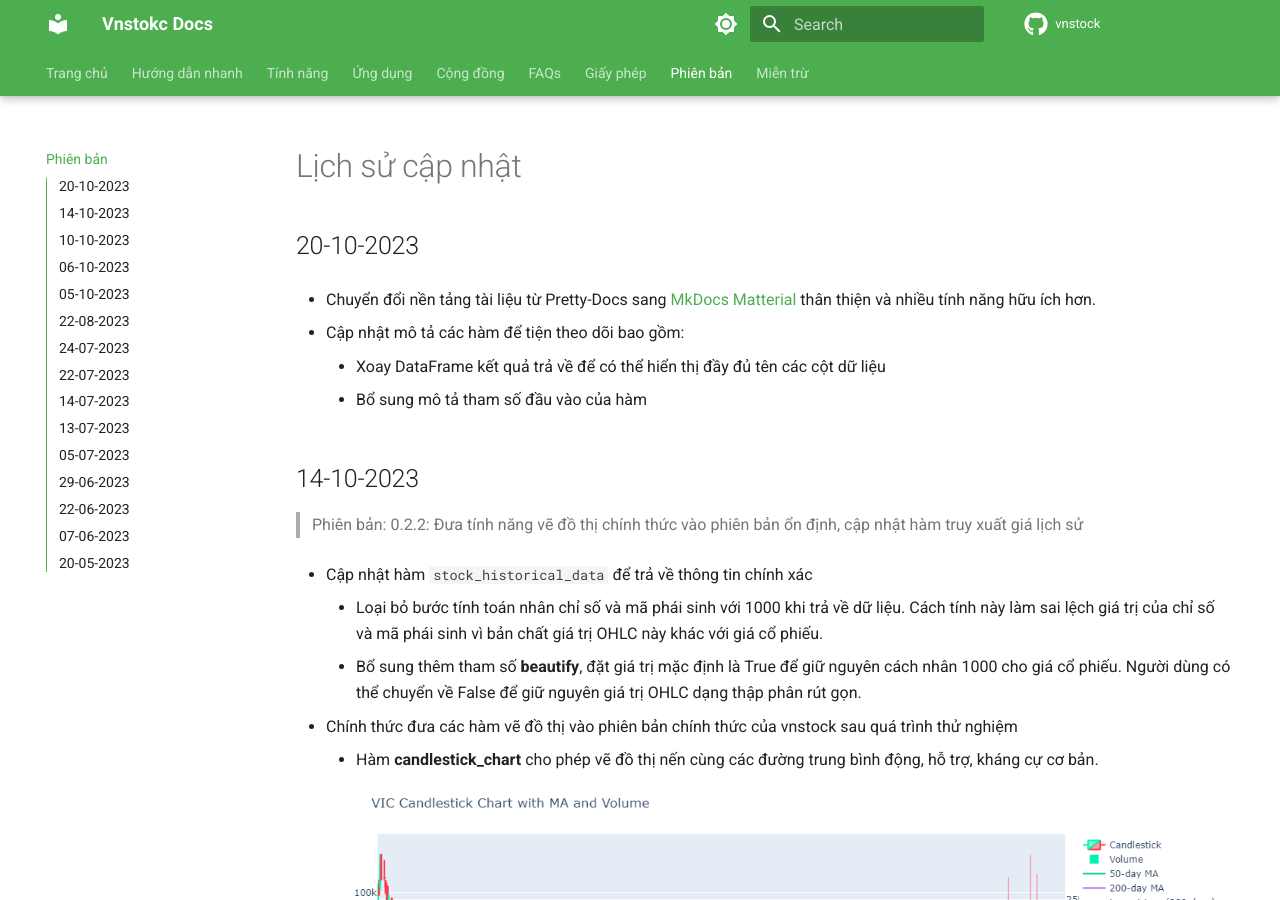
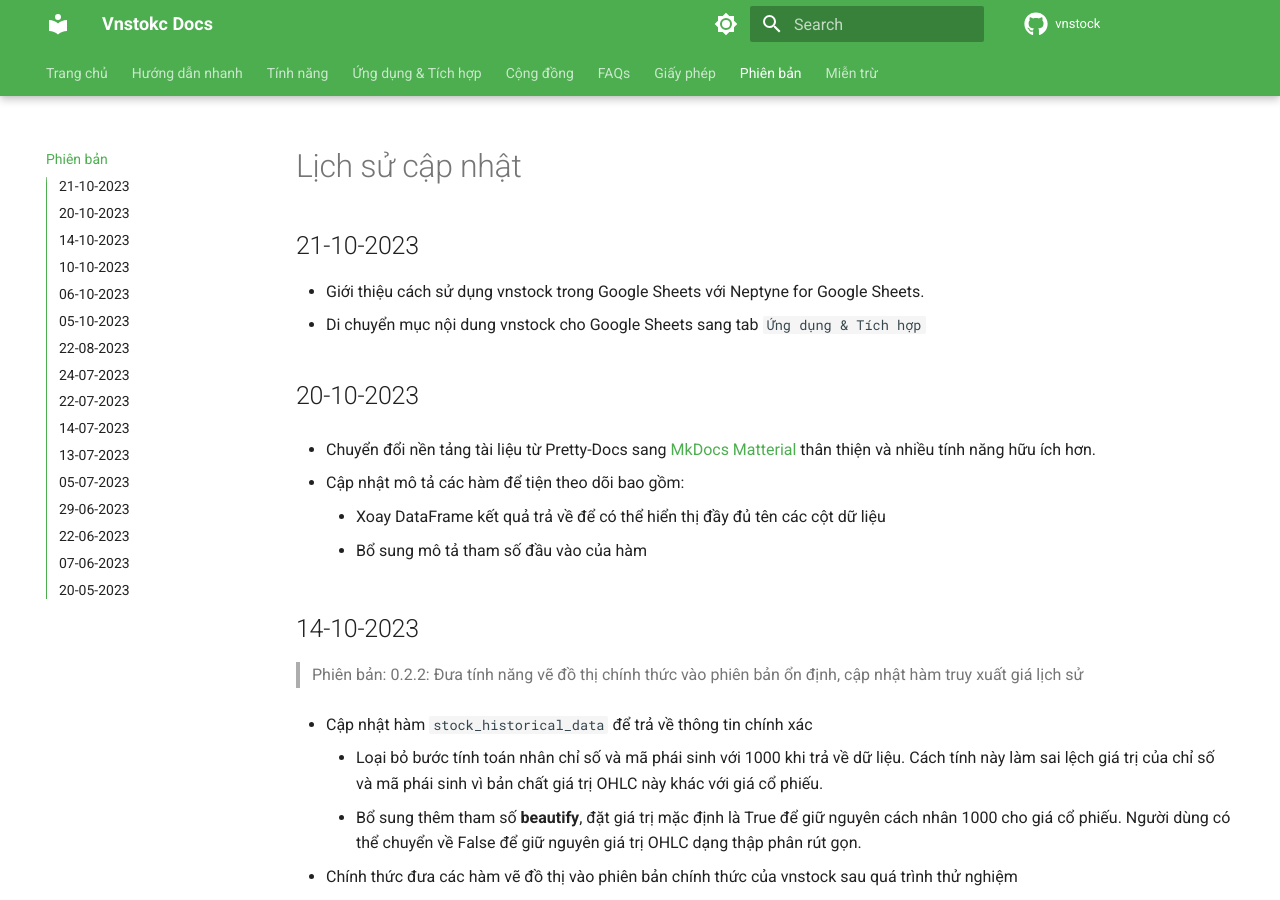
Before and after one commit to thinh-vu/vnstock, an MkDocs documentation site: the page built from docs/docs/changes_log.md, in a window 1280 px wide and 900 px high. Built offline with MkDocs 1.6.1 and Material for MkDocs 9.7.7, drawn with Linux system fonts in a browser that asks for light colours; comment, search, counter and statistics services are not loaded.

Commit message:
update docs

```diff
--- a/docs/docs/changes_log.md
+++ b/docs/docs/changes_log.md
@@ -3,6 +3,10 @@
 ---
 
 # Lịch sử cập nhật
+
+## 21-10-2023
+- Giới thiệu cách sử dụng vnstock trong Google Sheets với Neptyne for Google Sheets.
+- Di chuyển mục nội dung vnstock cho Google Sheets sang tab `Ứng dụng & Tích hợp`
 
 ## 20-10-2023
 - Chuyển đổi nền tảng tài liệu từ Pretty-Docs sang [MkDocs Matterial](https://squidfunk.github.io/mkdocs-material/) thân thiện và nhiều tính năng hữu ích hơn.
--- a/docs/mkdocs.yml
+++ b/docs/mkdocs.yml
@@ -166,7 +166,9 @@
     - Xếp hạng cổ phiếu: functions/rating.md
     - Định giá cổ phiếu: functions/evaluation.md
     - Biểu diễn dữ liệu: functions/chart.md
-  - Ứng dụng: showcase.md
+  - Ứng dụng & Tích hợp:
+    - Web app: integrate/web_app.md
+    - Google Sheets: integrate/google_sheets.md
   - Cộng đồng:
     - Tham gia cộng đồng: community/join.md
     - Ủng hộ quỹ: community/support.md
```
Also changed, not shown: docs/docs/integrate/google_sheets.md (added, +72 -0 lines), docs/docs/integrate/web_app.md (added, +12 -0 lines), docs/docs/showcase.md (deleted, +0 -15 lines), docs/docs/start/resources.md (+0 -26 lines), docs/docs/assets/images/install_vnstock_neptyne.png (added), docs/docs/assets/images/neptyne_install_vnstock_apply.png (added), docs/docs/assets/images/neptyne_vnstock_function_imported.png (added), docs/docs/assets/images/neptyne_vnstock_import_functions.png (added), docs/docs/assets/images/neptyne_vnstock_installed_successfully.png (added), docs/docs/assets/images/neptyne_vnstock_run_code.png (added).
